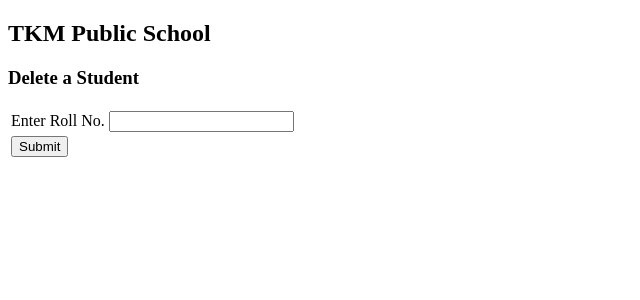
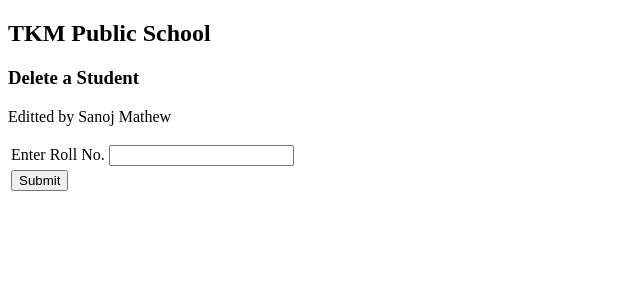
Before and after one commit to anithakappil/student-flask, a Flask app: template templates/delete_student.html in a window 1280 px wide. Shown: the top 300 px of the page, without its empty margins (0-640 px from the left). Run offline with Flask 2, Linux system fonts and the light colour scheme; the template is opened without the code that fills it, so the values that code supplies are empty.

Commit message:
Added my name

```diff
--- a/templates/delete_student.html
+++ b/templates/delete_student.html
@@ -6,6 +6,7 @@
 <body>
 	<h2>TKM Public School</h2>
 	<h3>Delete a Student</h3>
+	<p>Editted by Sanoj Mathew </p>
 	<form method="POST">
 		<table>
 			<tr>
```
